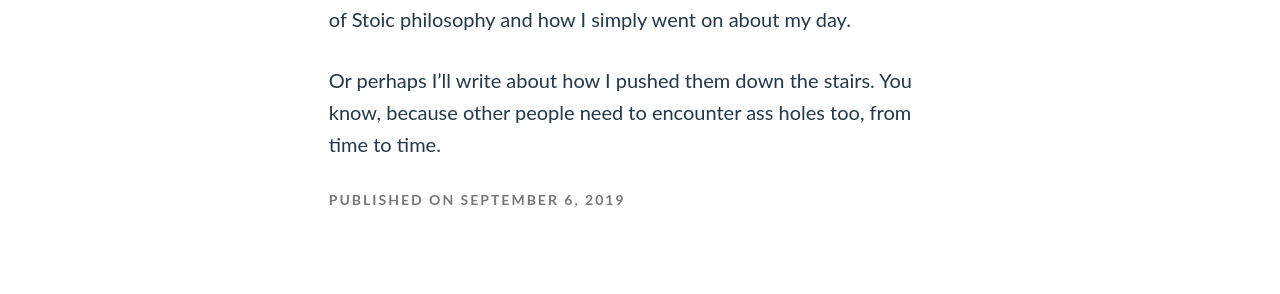
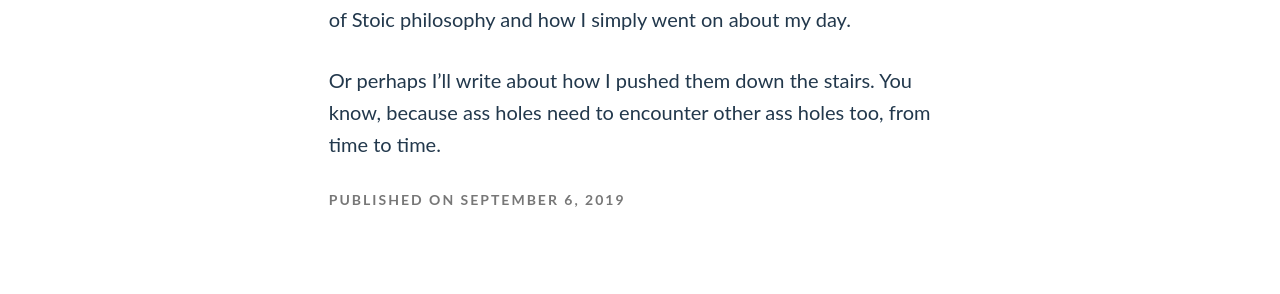
Before and after one commit to acairns/acairns.github.io, a Jekyll site: the page built from _posts/2019-09-06-how-to-deal-with-terrible-people.md, in a window 1280 px wide. Shown: the part 1815-2109 px from the top of the page. Built offline with Jekyll 4.4.1, drawn with Linux system fonts in a browser that asks for light colours.

Commit message:
For the lols

```diff
--- a/_posts/2019-09-06-how-to-deal-with-terrible-people.md
+++ b/_posts/2019-09-06-how-to-deal-with-terrible-people.md
@@ -26,7 +26,7 @@ In my situation, reality didn't match expectation. I am mindful of others when I
 
 Because I was fortunate to have the perfect context on my mind at the very moment the situation arose, it was easy for me to choose the way I reacted. I actually found it amusing. Hopefully in the future I'll be writing a follow-up post about discovering another ass hole, because - it's going to happen eventually, and how I remembered the teachings of Stoic philosophy and how I simply went on about my day.
 
-Or perhaps I'll write about how I pushed them down the stairs. You know, because other people need to encounter ass holes too, from time to time.
+Or perhaps I'll write about how I pushed them down the stairs. You know, because ass holes need to encounter other ass holes too, from time to time.
 
 
 <div class="post-metadata">
```
